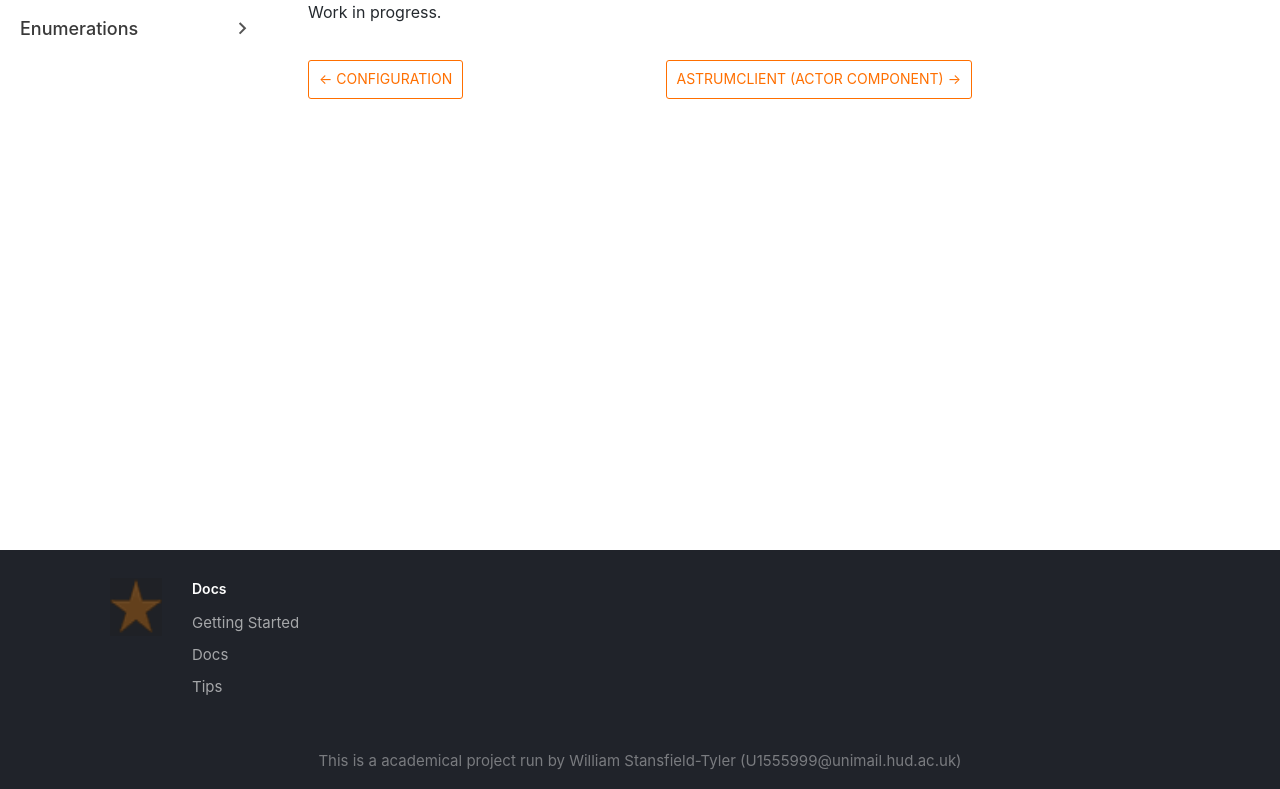
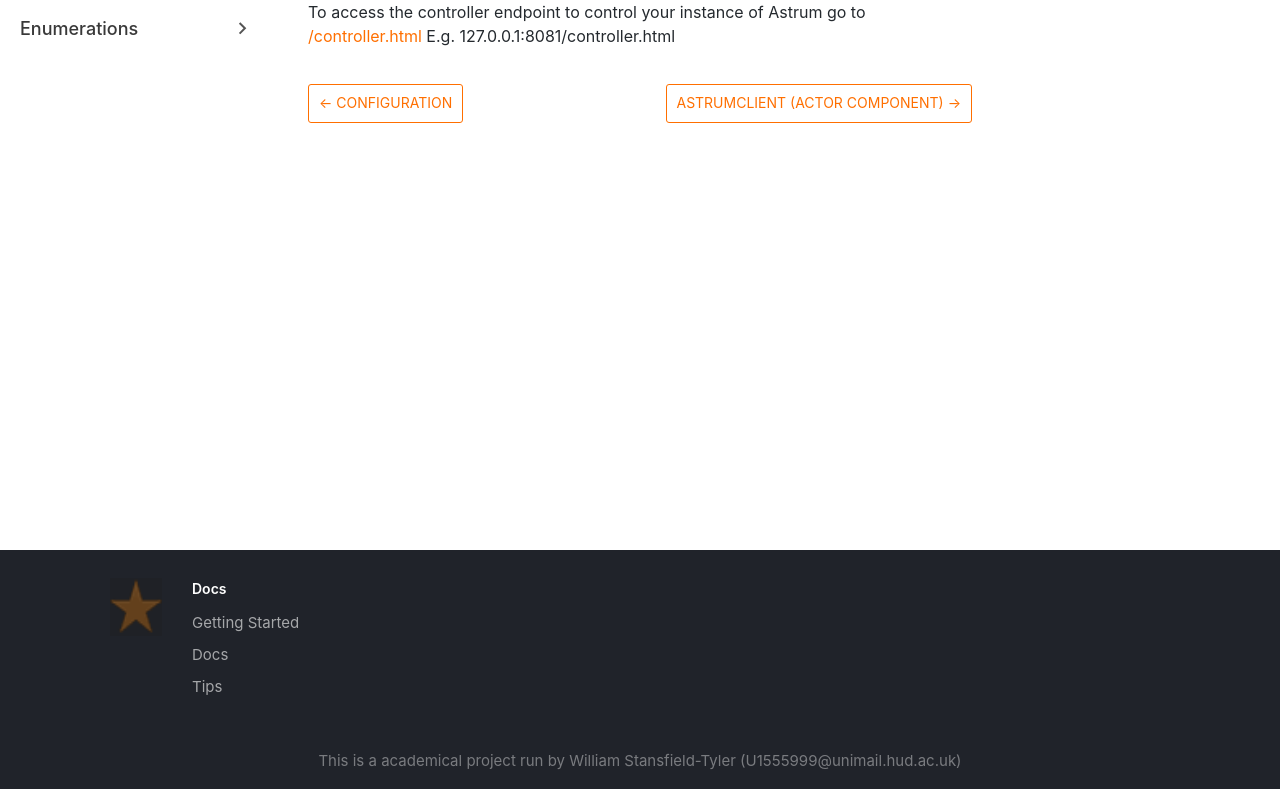
Before and after one commit to ClixStudios/AstrumDocumentation, a plain HTML site: page docs/usage.html in a window 1280 px wide. Shown: the part 250-1039 px from the top of the page. Drawn offline with nearby package versions, Linux system fonts and the light colour scheme.

Commit message:
Added usage page.

```diff
--- a/docs/usage.html
+++ b/docs/usage.html
@@ -56,5 +56,6 @@
             });
         </script></nav></div><div class="container mainContainer docsContainer"><div class="wrapper"><div class="post"><header class="postHeader"><h1 id="__docusaurus" class="postHeaderTitle">Using Astrum in UE4</h1></header><article><div><span><!-- Check the [documentation](https://docusaurus.io) for how to use Docusaurus. -->
 <h1><a class="anchor" aria-hidden="true" id="usage"></a><a href="#usage" aria-hidden="true" class="hash-link"><svg class="hash-link-icon" aria-hidden="true" height="16" version="1.1" viewBox="0 0 16 16" width="16"><path fill-rule="evenodd" d="M4 9h1v1H4c-1.5 0-3-1.69-3-3.5S2.55 3 4 3h4c1.45 0 3 1.69 3 3.5 0 1.41-.91 2.72-2 3.25V8.59c.58-.45 1-1.27 1-2.09C10 5.22 8.98 4 8 4H4c-.98 0-2 1.22-2 2.5S3 9 4 9zm9-3h-1v1h1c1 0 2 1.22 2 2.5S13.98 12 13 12H9c-.98 0-2-1.22-2-2.5 0-.83.42-1.64 1-2.09V6.25c-1.09.53-2 1.84-2 3.25C6 11.31 7.55 13 9 13h4c1.45 0 3-1.69 3-3.5S14.5 6 13 6z"></path></svg></a>Usage</h1>
-<p>Work in progress.</p>
+<p>To access the controller endpoint to control your instance of Astrum go to <a href="../../controller.html">/controller.html</a>
+E.g. 127.0.0.1:8081/controller.html</p>
 </span></div></article></div><div class="docs-prevnext"><a class="docs-prev button" href="/docs/configuration"><span class="arrow-prev">← </span><span>Configuration</span></a><a class="docs-next button" href="/docs/astrumclient"><span class="function-name-prevnext">AstrumClient (Actor Component)</span><span class="arrow-next"> →</span></a></div></div></div><nav class="onPageNav"></nav></div><footer class="nav-footer" id="footer"><section class="sitemap"><a href="/" class="nav-home"><img src="/img/favicon.ico" alt="Project Astrum" width="66" height="58"/></a><div><h5>Docs</h5><a href="/docs/en/install.html">Getting Started</a><a href="/docs/en/doc2.html">Docs</a><a href="/docs/en/doc3.html">Tips</a></div></section><section class="copyright">This is a academical project run by William Stansfield-Tyler (U1555999@unimail.hud.ac.uk)</section></footer></div></body></html>
```
Also changed, not shown: docs/usage/index.html (+2 -1 lines).
